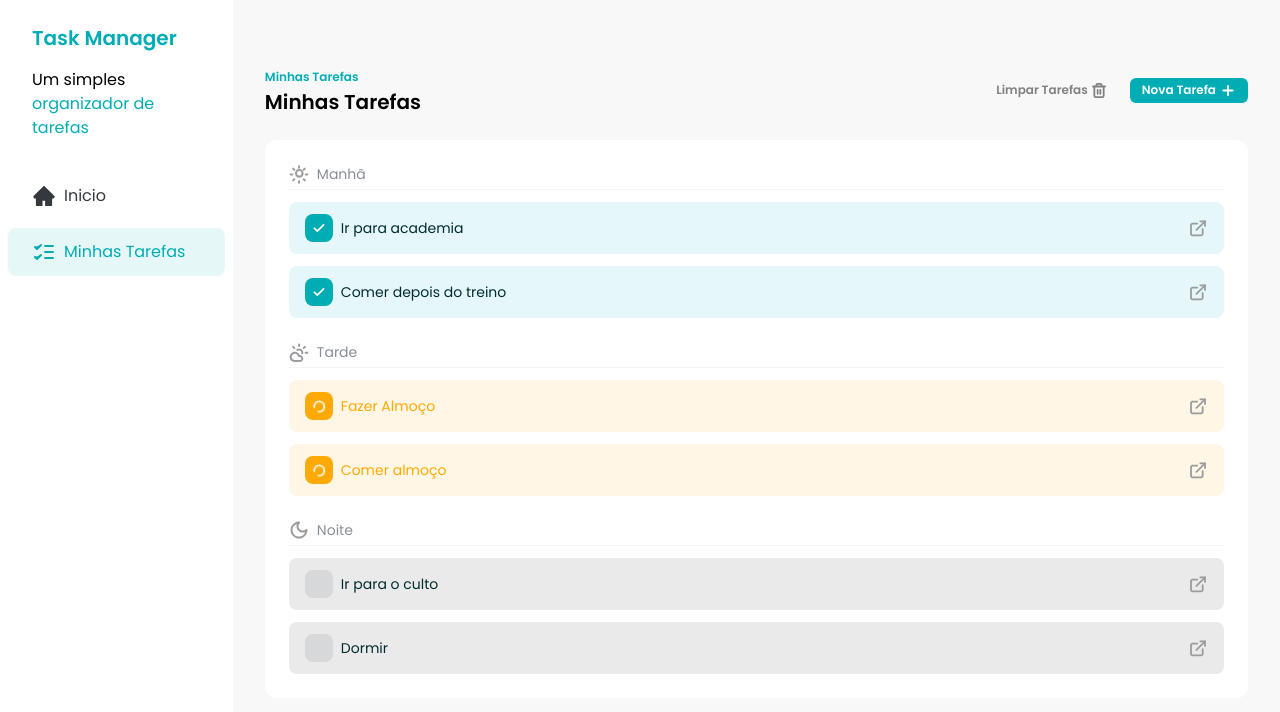
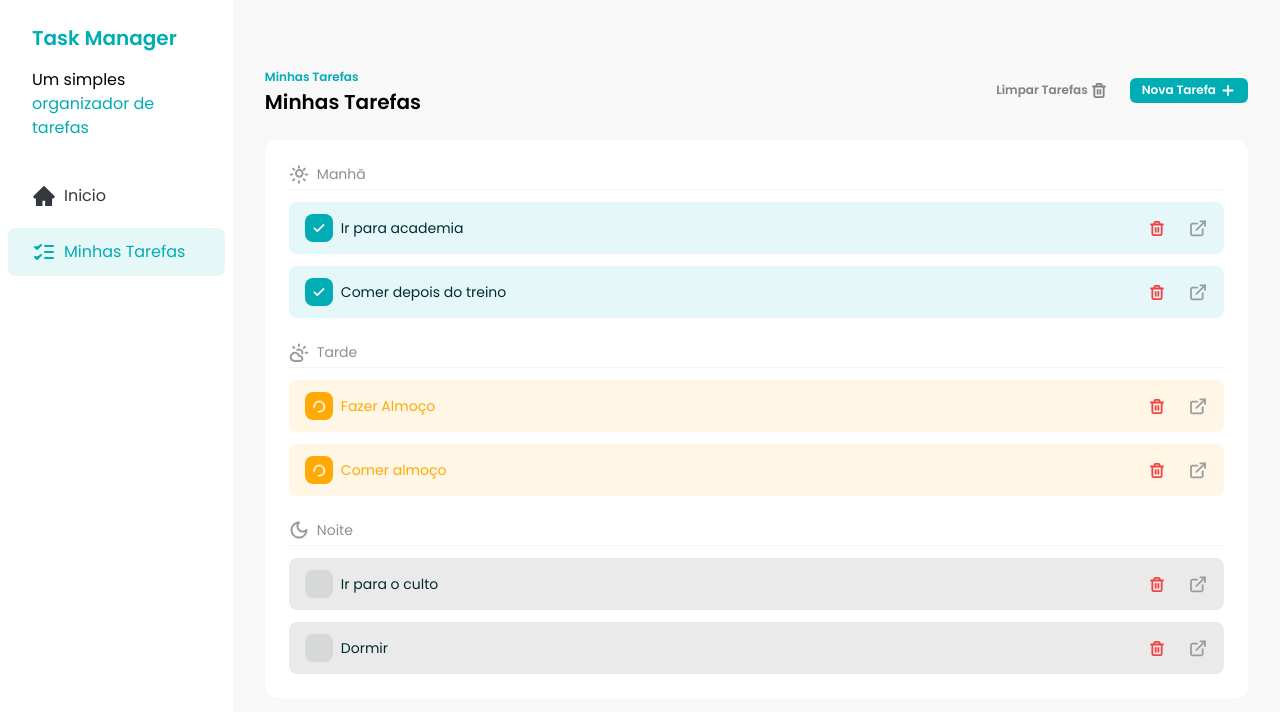
Before and after one commit to Diasszx/task-manager, a React (Vite) app: page / in a window 1280 px wide. Shown: the top 712 px of the page. Built offline with nearby package versions, Linux system fonts and the light colour scheme.

Commit message:
feat: ensure task can be deleted

```diff
--- a/src/components/Button.jsx
+++ b/src/components/Button.jsx
@@ -1,4 +1,4 @@
-const Button = ({ children, variant = 'primary' }) => {
+const Button = ({ children, variant = 'primary', ...rest }) => {
   const getVariantClasses = () => {
     if (variant === 'primary') {
       return 'bg-[#00ADB5] text-white'
@@ -11,6 +11,7 @@
   return (
     <button
       className={`flex items-center gap-1 rounded-md px-3 py-1 text-xs font-semibold transition hover:opacity-70 ${getVariantClasses()}`}
+      {...rest}
     >
       {children}
     </button>
--- a/src/components/TaskItem.jsx
+++ b/src/components/TaskItem.jsx
@@ -1,8 +1,10 @@
 import CheckIcon from '../assets/icons/check.svg?react'
 import LoaderIcon from '../assets/icons/loader.svg?react'
 import DetailIcon from '../assets/icons/details.svg?react'
+import TrashIcon from '../assets/icons/trash.svg?react'
+import Button from './Button'
 
-const TaskItem = ({ task, handleTaskCheckboxClick }) => {
+const TaskItem = ({ task, handleCheckboxClick, handleDeleteClick }) => {
   const getStatusClasses = () => {
     if (task.status === 'done') {
       return 'bg-[#00ADB5] text-[#002C2E] '
@@ -29,7 +31,7 @@
             type="checkbox"
             checked={task.status == 'in_progress'}
             className="absolute h-full w-full cursor-pointer opacity-0"
-            onClick={() => handleTaskCheckboxClick(task.id)}
+            onClick={() => handleCheckboxClick(task.id)}
           />
           {task.status == 'done' && <CheckIcon />}
           {task.status == 'in_progress' && (
@@ -38,9 +40,18 @@
         </label>
         <span className="text-sm">{task.title}</span>
       </div>
-      <a href="#" className="transition hover:opacity-75">
-        <DetailIcon />
-      </a>
+      <div className="flex items-center gap-3">
+        <Button variant="ghost">
+          <TrashIcon
+            onClick={() => handleDeleteClick(task.id)}
+            className="text-red-500 transition hover:opacity-70"
+          />
+        </Button>
+
+        <a href="#" className="transition hover:opacity-75">
+          <DetailIcon />
+        </a>
+      </div>
     </div>
   )
 }
--- a/src/components/Tasks.jsx
+++ b/src/components/Tasks.jsx
@@ -39,6 +39,12 @@
     setTask(updateTask)
   }
 
+  const handleTaskDeleteClick = (taskId) => {
+    const deleteTask = tasks.filter((tasks) => tasks.id !== taskId)
+
+    setTask(deleteTask)
+  }
+
   return (
     <div className="w-full px-8 py-16">
       <div className="mb-6 flex w-full justify-between">
@@ -65,7 +71,8 @@
             <TaskItem
               key={task.id}
               task={task}
-              handleTaskCheckboxClick={handleTaskCheckboxClick}
+              handleCheckboxClick={handleTaskCheckboxClick}
+              handleDeleteClick={handleTaskDeleteClick}
             />
           ))}
         </div>
@@ -75,7 +82,8 @@
             <TaskItem
               key={task.id}
               task={task}
-              handleTaskCheckboxClick={handleTaskCheckboxClick}
+              handleCheckboxClick={handleTaskCheckboxClick}
+              handleDeleteClick={handleTaskDeleteClick}
             />
           ))}
         </div>
@@ -85,7 +93,8 @@
             <TaskItem
               key={task.id}
               task={task}
-              handleTaskCheckboxClick={handleTaskCheckboxClick}
+              handleCheckboxClick={handleTaskCheckboxClick}
+              handleDeleteClick={handleTaskDeleteClick}
             />
           ))}
         </div>
```
